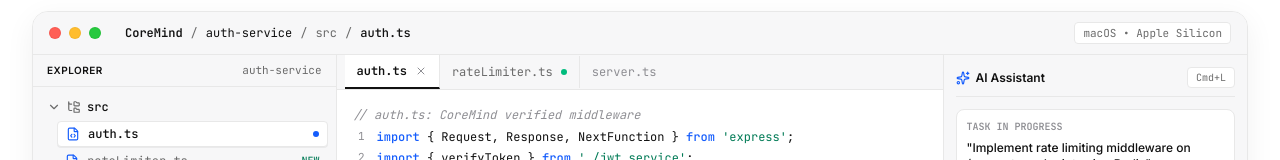
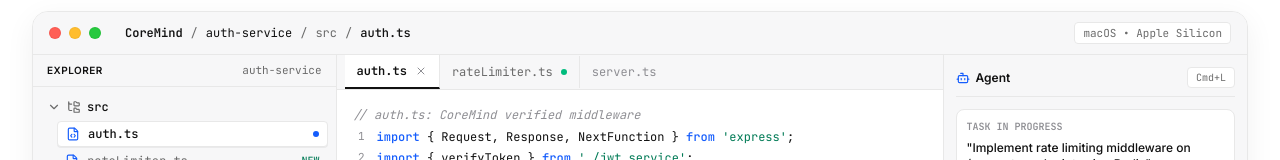
Before and after one commit to NVIDIA-CoreMind/CoreMind, a React (Vite) app: page / in a window 1280 px wide. Shown: the part 720-880 px from the top of the page. Built offline with nearby package versions, Linux system fonts and the light colour scheme.

Commit message:
feat: link live release tag CoreMind-v0.1.0 and match Agent header in desktop preview

```diff
--- a/src/components/HeroProductPreview.tsx
+++ b/src/components/HeroProductPreview.tsx
@@ -4,6 +4,7 @@ import {
   ChevronRight,
   ChevronDown,
   Sparkles,
+  Bot,
   Terminal,
   CheckCircle2,
   FileCode,
@@ -323,8 +324,8 @@ export const HeroProductPreview: React.FC = () => {
           <div className="hidden lg:flex lg:col-span-3 flex-col bg-[#F7F7F8] p-3 space-y-3">
             <div className="flex items-center justify-between pb-2 border-b border-[#E8E8E8]">
               <div className="flex items-center gap-1.5 text-xs font-semibold text-[#111111]">
-                <Sparkles className="w-3.5 h-3.5 text-blue-600" />
-                <span>AI Assistant</span>
+                <Bot className="w-3.5 h-3.5 text-blue-600" />
+                <span>Agent</span>
               </div>
               <span className="text-[10px] font-mono bg-white border border-[#E8E8E8] px-2 py-0.5 rounded text-[#6B6B6B]">
                 Cmd+L
--- a/src/data/product.ts
+++ b/src/data/product.ts
@@ -80,7 +80,7 @@ export const PRODUCT_INFO = {
     github: 'https://github.com/NVIDIA-CoreMind',
     frontendRepo: 'https://github.com/NVIDIA-CoreMind/CoreMind-Application.git',
     backendRepo: 'https://github.com/NVIDIA-CoreMind/CoreMind-AI-Backend.git',
-    download: 'https://github.com/NVIDIA-CoreMind/CoreMind-Application/releases',
+    download: 'https://github.com/NVIDIA-CoreMind/CoreMind-Application/releases/tag/CoreMind-v0.1.0',
     docs: '/docs',
     changelog: '/changelog',
     privacy: '/privacy',
@@ -111,8 +111,8 @@ export const DOWNLOAD_CONFIG: Record<string, PlatformDownload> = {
     name: 'macOS',
     available: true,
     version: '0.1.0',
-    url: 'https://github.com/NVIDIA-CoreMind/CoreMind-Application/releases/download/v0.1.0/CoreMind-0.1.0-arm64.dmg',
-    releasesPageUrl: 'https://github.com/NVIDIA-CoreMind/CoreMind-Application/releases',
+    url: 'https://github.com/NVIDIA-CoreMind/CoreMind-Application/releases/download/CoreMind-v0.1.0/CoreMind-0.1.0-arm64.dmg',
+    releasesPageUrl: 'https://github.com/NVIDIA-CoreMind/CoreMind-Application/releases/tag/CoreMind-v0.1.0',
     architecture: 'Apple Silicon',
     minOS: 'macOS 12.0 or later',
     packageType: '.dmg',
```
Also changed, not shown: 1 other file (tests, documents, lock files or other folders).
